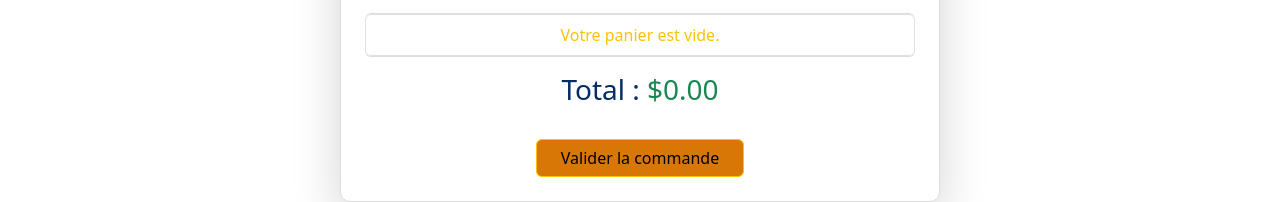
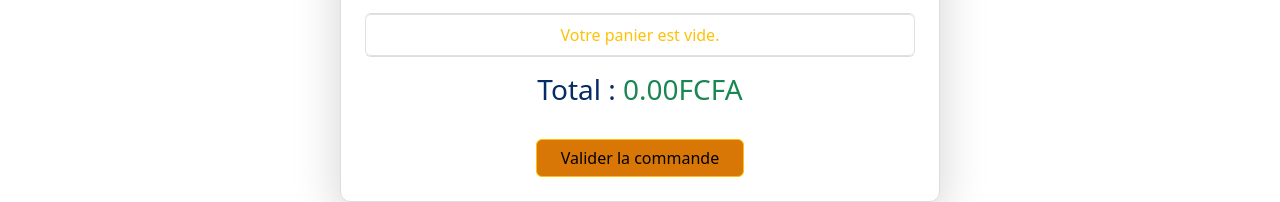
Before and after one commit to leadassi/asso-front, a React (Create React App) app: page /cart in a window 1280 px wide. Shown: the part 336-538 px from the top of the page. Built offline with nearby package versions, Linux system fonts and the light colour scheme.

Commit message:
les modifications

```diff
--- a/src/pages/Description/Description.jsx
+++ b/src/pages/Description/Description.jsx
@@ -7,8 +7,8 @@ const Description = ({ onAddToCart }) => {
   const location = useLocation();
   const navigate = useNavigate();
 
-  /*const [quantite, setQuantite] = useState(0);
-  const [options, setOptions] = useState([]);
+
+  /*const [options, setOptions] = useState([]);
   const [couleurs, setCouleurs] = useState([]);
   const [optionChoisie, setOptionChoisie] = useState("");
   const [couleurChoisie, setCouleurChoisie] = useState("");
@@ -29,50 +29,31 @@ const Description = ({ onAddToCart }) => {
 
   /*useEffect(() => {
     // Appel pour récupérer la catégorie et sous-catégorie depuis le microservice produit
-    fetch(`http://192.168.107.239:8080/produits/${productId}`)
+    fetch(`http://192.168.107.239:8080/produits/${product.id}`)
       .then((response) => response.json())
       .then((data) => {
-        setCategorie(data.categorie);
-        setSousCategorie(data.sousCategorie);
-        chargerOptions(data.categorie, data.sousCategorie); // Charger les options en fonction de la catégorie
+        setCategorie(data.category);
+        setSousCategorie(data.subCategory);
+        chargerOptions(data.category, data.subCategory); // Charger les options en fonction de la catégorie
       })
       .catch((error) => console.error("Erreur lors de la récupération du produit :", error));
-  }, [productId]);
+  }, [product.id]);
 
 
   useEffect(() => {
     // Désactiver le bouton si la quantité n'est pas définie
-    setIsBoutonDisabled(quantite <= 0 || !optionChoisie || !couleurChoisie);
-  }, [quantite, optionChoisie, couleurChoisie]);*/
+    setIsBoutonDisabled(!optionChoisie || !couleurChoisie);
+  }, [optionChoisie, couleurChoisie]);
 
- //const{id} = useParams();
-      //const product= products.find(p)=>  p.id === parseInt(id));
+
 
       if(!product) return <p className="mb-3 text-warning-emphasis">produit non trouvé</p>
 
-    /*const { id, imageSrc, name, price, description } = location.state || {};
-
-      const product ={
-      id:id,
-      name:name,
-      description:description,
-      price:price
-    };
-
-
-    if (!imageSrc || !name || !price || !description) {
-      return (
-        <div className="error-page">
-          <p>Error: Missing product data</p>
-          <button className="go-back-button" onClick={() => navigate(-1)}>Go Back</button>
-        </div>
-      );
-    } */
 
 
     // Fonction pour charger les options dynamiques
-    /*const chargerOptions = (categorie, sousCategorie) => {
-      if (categorie === "Vêtements" && sousCategorie === "Chaussures") {
+    const chargerOptions = (categorie, sousCategorie) => {
+      if (categorie === "Vetements" && sousCategorie === "Chaussures") {
         setOptions(["Pointure 36", "Pointure 37", "Pointure 38", "Pointure 39", "Pointure 40"]);
         setCouleurs(["Noir", "Blanc", "Rouge", "Bleu"]);
       } else if (categorie === "Vêtements" && sousCategorie === "Sac") {
@@ -81,33 +62,15 @@ const Description = ({ onAddToCart }) => {
       } else if (categorie === "Alimentation" && sousCategorie === "Épices") {
         setOptions(["50g", "100g", "200g", "500g"]);
         setCouleurs([]);
+      } else if (categorie === "Alimentaire" && sousCategorie === "Feculents") {
+        setOptions(["50g", "100g", "200g", "500g"]);
+        setCouleurs([]);
       } else {
         setOptions([]);
         setCouleurs([]);
       }
-    };
+    };*/
 
-    // Gérer la soumission (exemple d'appel à un microservice pour finaliser l'achat)
-    const handleAcheter = () => {
-      const produit = {
-        productId,
-        quantite,
-        optionChoisie,
-        couleurChoisie,
-      };
-      navigate("/connection");
-      // Récupération du panier actuel dans SessionStorage
-      const panier = JSON.parse(sessionStorage.getItem("panier")) || [];
-
-      // Ajout du produit au panier
-      panier.push(produit);
-
-      // Mise à jour du SessionStorage
-      sessionStorage.setItem("panier", JSON.stringify(panier));
-
-      console.log("Produit ajouté au panier !");
-    };
-*/
 
 
     const handleRating = async (selectedRating) => {
@@ -194,15 +157,6 @@ const Description = ({ onAddToCart }) => {
     {/* <p className="mb-3 text-warning-emphasis">Catégorie : {categorie}</p>
       <p className="mb-3 text-warning-emphasis">Sous-catégorie : {sousCategorie}</p>
 
-      <div>
-        <label className="mb-3 text-warning-emphasis">Quantité :</label>
-        <input
-          type="number"
-          min="1"
-          value={quantite}
-          onChange={(e) => setQuantite(parseInt(e.target.value))}
-        />
-      </div>
 
       {options.length > 0 && (
         <div>
@@ -238,11 +192,11 @@ const Description = ({ onAddToCart }) => {
         </div>
       )}
 
-    <button className="bout" onClick={handleAcheter} disabled={isBoutonDisabled} style={{boxShadow:"initial", marginTop:"15px"}}>Acheter</button>
+  <button className="bout" onClick={()=> onAddToCart(product)} disabled={isBoutonDisabled} style={{boxShadow:"initial", marginTop:"15px"}}>Ajouter au panier</button>
   </div>*/}
-  <button className="bout" onClick={()=> onAddToCart(product)} style={{boxShadow:"initial", marginTop:"15px"}}>Ajouter au panier</button>
-  </div>
 
+<button className="bout" onClick={()=> onAddToCart(product)} style={{boxShadow:"initial", marginTop:"15px"}}>Ajouter au panier</button>
+</div>
   {/* Section droite (image) */}
   <div className="right-section1" style={{borderRadius: "50%", mixBlendMode: 'multiply' }}>
     <img src={product.imageUrl} alt={product.name} />
--- a/src/pages/orders/Cart.jsx
+++ b/src/pages/orders/Cart.jsx
@@ -99,7 +99,7 @@ function Cart({ cartItems, onAddQuantity, onSubtractQuantity, onRemoveFromCart }
         </ul>
 
         <h3 className="text-center text-primary-emphasis">
-          Total : <span className="text-success">${total.toFixed(2)}</span>
+          Total : <span className="text-success">{total.toFixed(2)}FCFA</span>
         </h3>
 
         <div className="d-flex justify-content-center mt-4">
```
